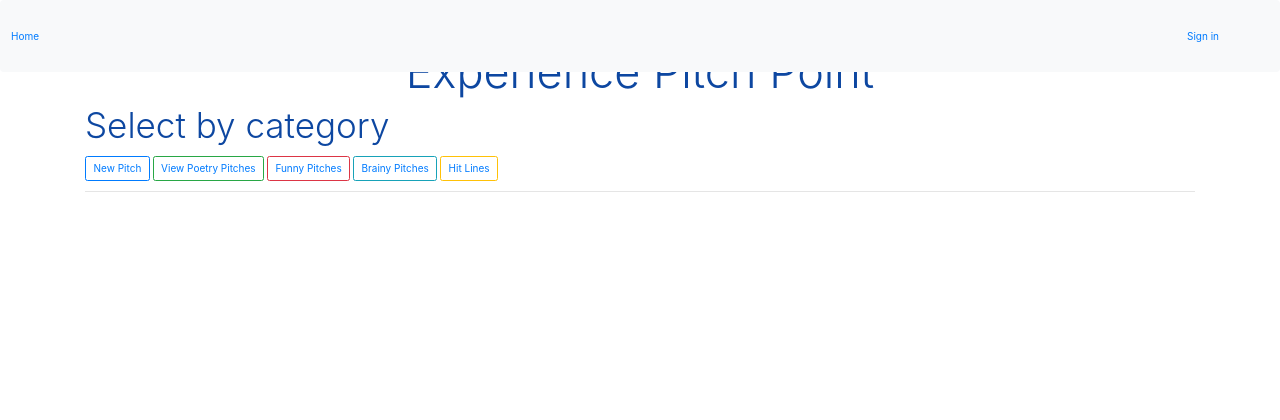
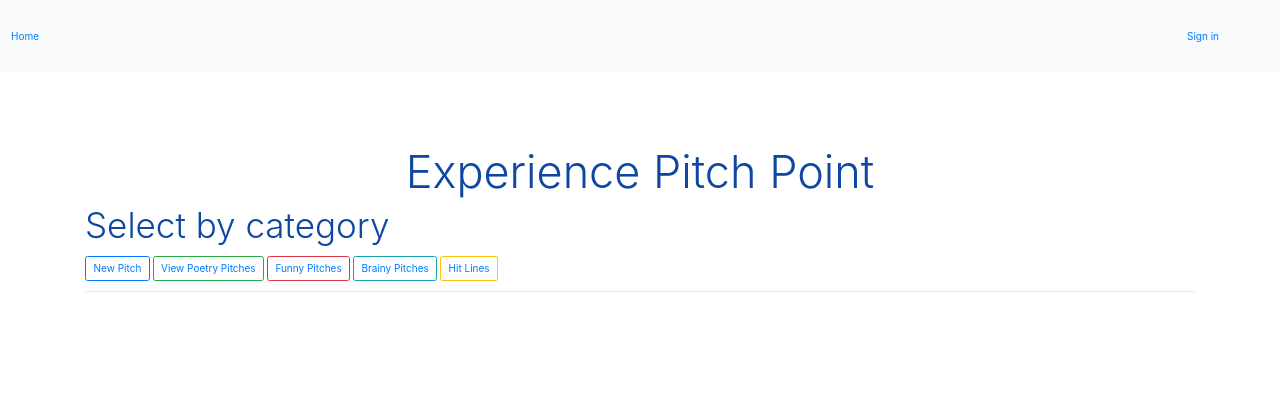
Before and after one commit to Steve-design/Pitch-Point, a Flask app: page / in a window 1280 px wide. Shown: the top 420 px of the page. Run offline with Flask 2, Linux system fonts and the light colour scheme; data that the repository does not hold is empty; some libraries are stand-ins or nearby versions.

Commit message:
fix all errors in template file

```diff
--- a/app/templates/index.html
+++ b/app/templates/index.html
@@ -9,7 +9,7 @@
   <br>
   <div class="container">
 
-    <h3 style="text-align:center; color:#0d47a1" class="display-3"> Experience Pitch Point</h3>
+    <h3 style="text-align:center; color:#0d47a1; margin-top: 100px;;" class="display-3"> Experience Pitch Point</h3>
     <p style="text-align:left; color:#0d47a1" class="display-4">Select by category</p>
 
     <button type="button" class="btn btn-outline-primary"><a href="/pitch/">New Pitch</a></button>
--- a/app/templates/navbar.html
+++ b/app/templates/navbar.html
@@ -1,4 +1,4 @@
-<nav class="navbar navbar-expand-lg navbar-light bg-light fixed-top">
+<nav class="navbar navbar-expand-lg navbar-light bg-light fixed-top mb-5">
     <a href="/">Home</a>
     <button class="navbar-toggler" type="button" data-toggle="collapse" data-target="#navbarSupportedContent"
       aria-controls="navbarSupportedContent" aria-expanded="false" aria-label="Toggle navigation">
--- a/app/templates/not_found.html
+++ b/app/templates/not_found.html
@@ -1,7 +1,7 @@
 {% extends 'base.html'%}
 
 {% block content %}
-
+<link rel="stylesheet" href="https://stackpath.bootstrapcdn.com/bootstrap/4.3.1/css/bootstrap.min.css" integrity="sha384-ggOyR0iXCbMQv3Xipma34MD+dH/1fQ784/j6cY/iJTQUOhcWr7x9JvoRxT2MZw1T" crossorigin="anonymous">
 <br>
 <br>
 <br>
--- a/app/templates/pitch_comments.html
+++ b/app/templates/pitch_comments.html
@@ -14,6 +14,7 @@
 
   <!-- Bootstrap core CSS -->
   <link href="{{ url_for('static', filename='bootstrap.min.css') }}" rel="stylesheet">
+  <link rel="stylesheet" href="https://stackpath.bootstrapcdn.com/bootstrap/4.3.1/css/bootstrap.min.css" integrity="sha384-ggOyR0iXCbMQv3Xipma34MD+dH/1fQ784/j6cY/iJTQUOhcWr7x9JvoRxT2MZw1T" crossorigin="anonymous">
 
   <!-- Custom fonts for this template -->
   <link href="{{ url_for('static', filename='font-awesome.min.css') }}" rel="stylesheet" type="text/css">
```
